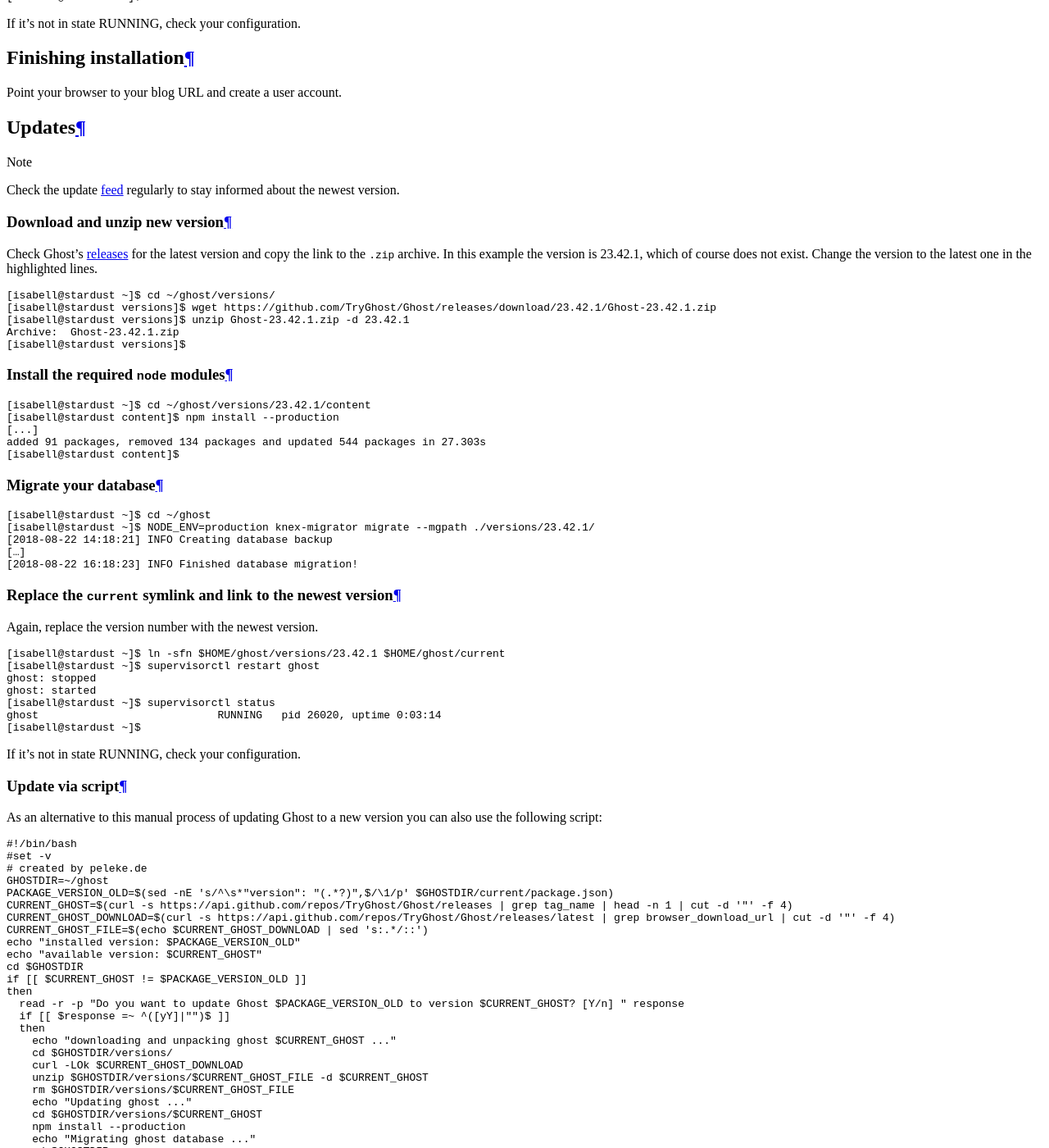
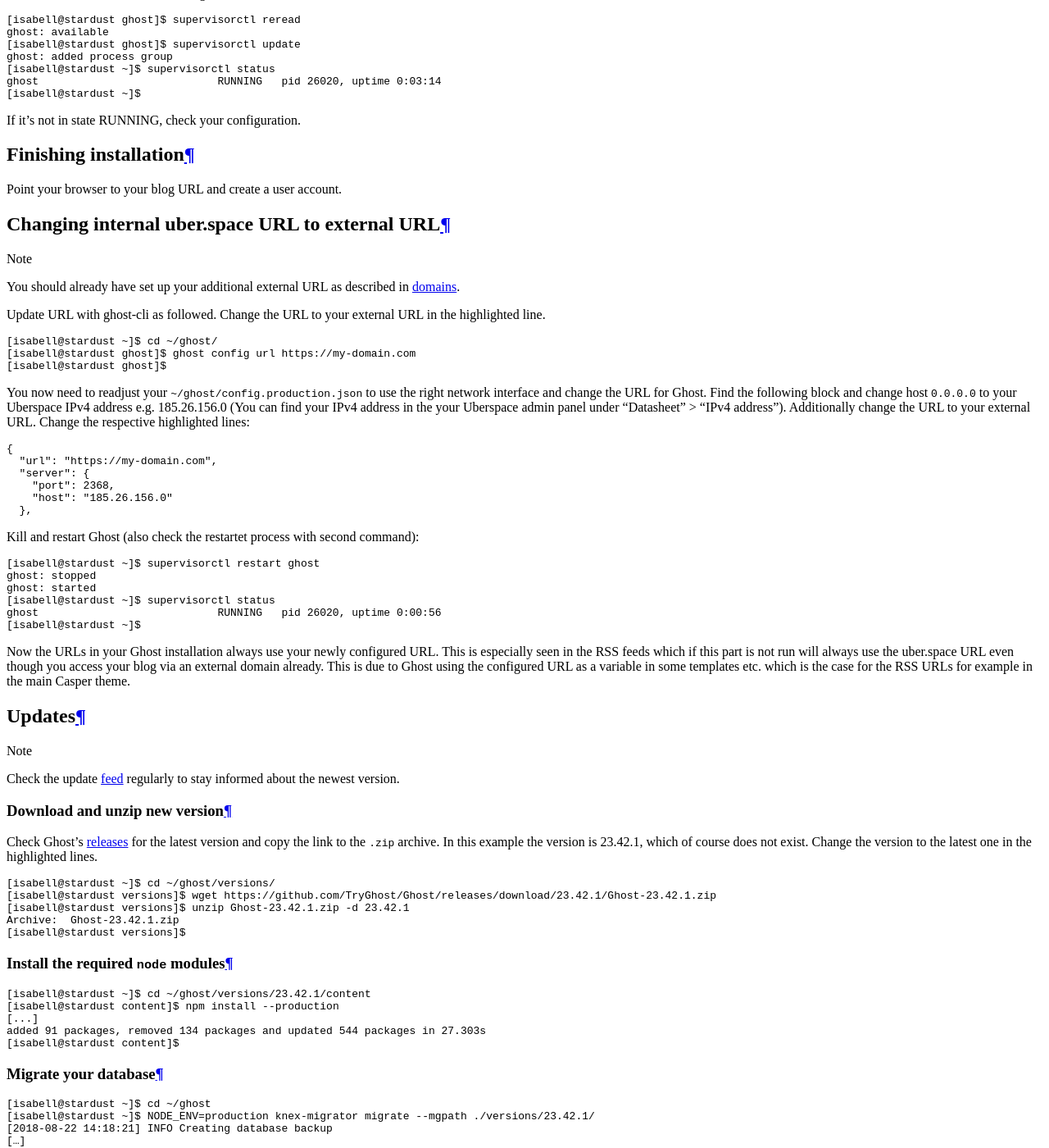
Before and after one commit to Uberspace/lab, a Sphinx documentation site: the page built from source/guide_ghost.rst, in a window 1280 px wide and 1400 px high, scrolled down 5203 px. Shown: the whole window at 82% size. Built offline with Sphinx 7.4.7 and the Read the Docs theme 2.0.0, drawn with Linux system fonts in a browser that asks for light colours; some of the changed text lies outside the part shown.

Commit message:
Added External URL Support section
Changing the internal uber.space URL to an external URL with ghost command line as stated in the Ghost manual does not completely work as the users do not have root privileges to run sudo, the config files have to manually be updated as there is a change in the host IP address and the process has to be restarted with ``supervisorctl`` instead of the ghost-cli. Therefore I added this section to clarify such a change of the URLs.

```diff
--- a/source/guide_ghost.rst
+++ b/source/guide_ghost.rst
@@ -174,6 +175,49 @@
 
 Point your browser to your blog URL and create a user account.
 
+Changing internal uber.space URL to external URL
+================================================
+
+.. note::
+
+    You should already have set up your additional external URL as described in :manual:`domains <web-domains>`.
+
+Update URL with ghost-cli as followed. Change the URL to your external URL in the highlighted line.
+
+.. code-block:: console
+ :emphasize-lines: 2
+
+ [isabell@stardust ~]$ cd ~/ghost/
+ [isabell@stardust ghost]$ ghost config url https://my-domain.com
+ [isabell@stardust ghost]$
+
+You now need to readjust your ``~/ghost/config.production.json`` to use the right
+network interface and change the URL for Ghost. Find the following block and change host ``0.0.0.0`` to your Uberspace IPv4 address	e.g. 185.26.156.0 (You can find your IPv4 address in the your Uberspace admin panel under "Datasheet" > "IPv4 address"). Additionally change the URL to your external URL. Change the respective highlighted lines:
+
+.. code-block:: none
+ :emphasize-lines: 2,5
+
+ {
+   "url": "https://my-domain.com",
+   "server": {
+     "port": 2368,
+     "host": "185.26.156.0"
+   },
+
+Kill and restart Ghost (also check the restartet process with second command):
+
+.. code-block:: console
+ :emphasize-lines: 2,3
+
+ [isabell@stardust ~]$ supervisorctl restart ghost
+ ghost: stopped
+ ghost: started
+ [isabell@stardust ~]$ supervisorctl status
+ ghost                            RUNNING   pid 26020, uptime 0:00:56
+ [isabell@stardust ~]$
+
+Now the URLs in your Ghost installation always use your newly configured URL. This is especially seen in the RSS feeds which if this part is not run will always use the uber.space URL even though you access your blog via an external domain already. This is due to Ghost using the configured URL as a variable in some templates etc. which is the case for the RSS URLs for example in the main Casper theme.
+
 Updates
 =======
 
```
Also changed, not shown: other parts of source/guide_ghost.rst (+1 -0 lines).
